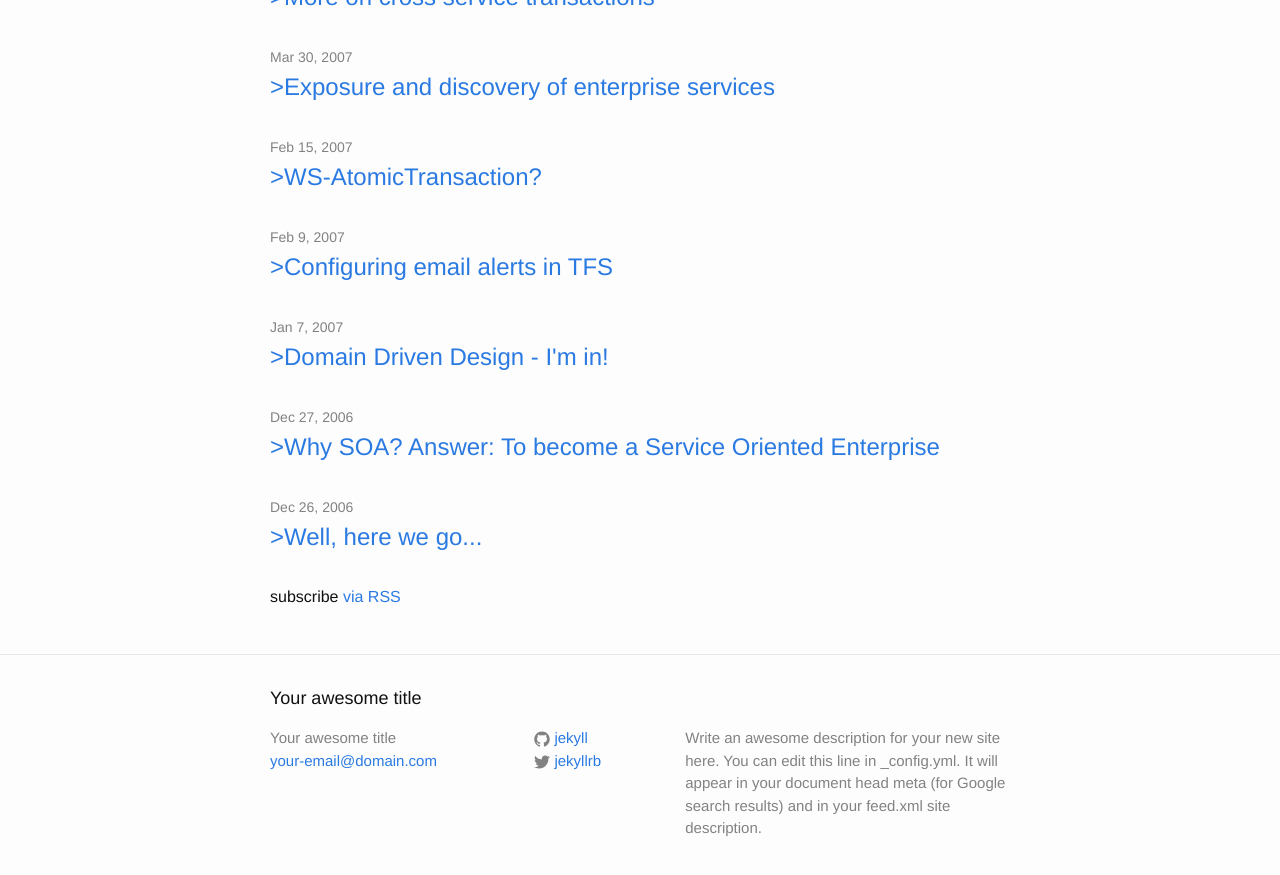
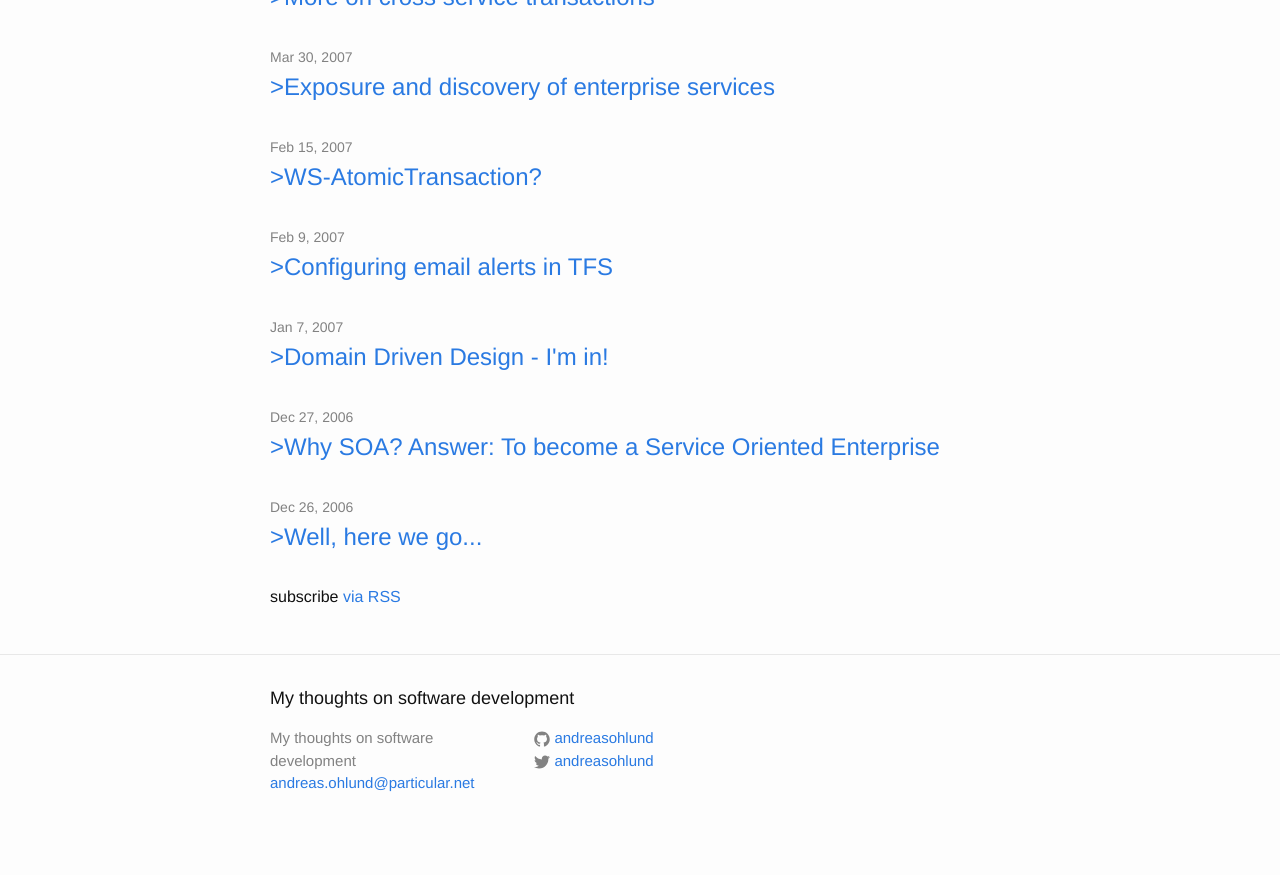
Before and after one commit to andreasohlund/andreasohlund.github.io, a Jekyll site: the page built from index.html, in a window 1280 px wide and 900 px high, scrolled down 9542 px. Shown: the top 875 px of the window. Built offline with Jekyll 4.4.1, drawn with Linux system fonts in a browser that asks for light colours; some of the changed text lies outside the part shown.

Commit message:
Fixed jekyll config

```diff
--- a/_config.yml
+++ b/_config.yml
@@ -1,14 +1,11 @@
 # Site settings
-title: Your awesome title
-email: your-email@domain.com
-description: > # this means to ignore newlines until "baseurl:"
-  Write an awesome description for your new site here. You can edit this
-  line in _config.yml. It will appear in your document head meta (for
-  Google search results) and in your feed.xml site description.
+title: My thoughts on software development
+email: andreas.ohlund@particular.net
+description: > # Random rambling on stuff I come across as a Software Developer
 baseurl: "" # the subpath of your site, e.g. /blog/
-url: "http://yourdomain.com" # the base hostname & protocol for your site
-twitter_username: jekyllrb
-github_username:  jekyll
+url: "http://andreasohlund.net" # the base hostname & protocol for your site
+twitter_username: andreasohlund
+github_username:  andreasohlund
 
 # Build settings
 markdown: kramdown
```
